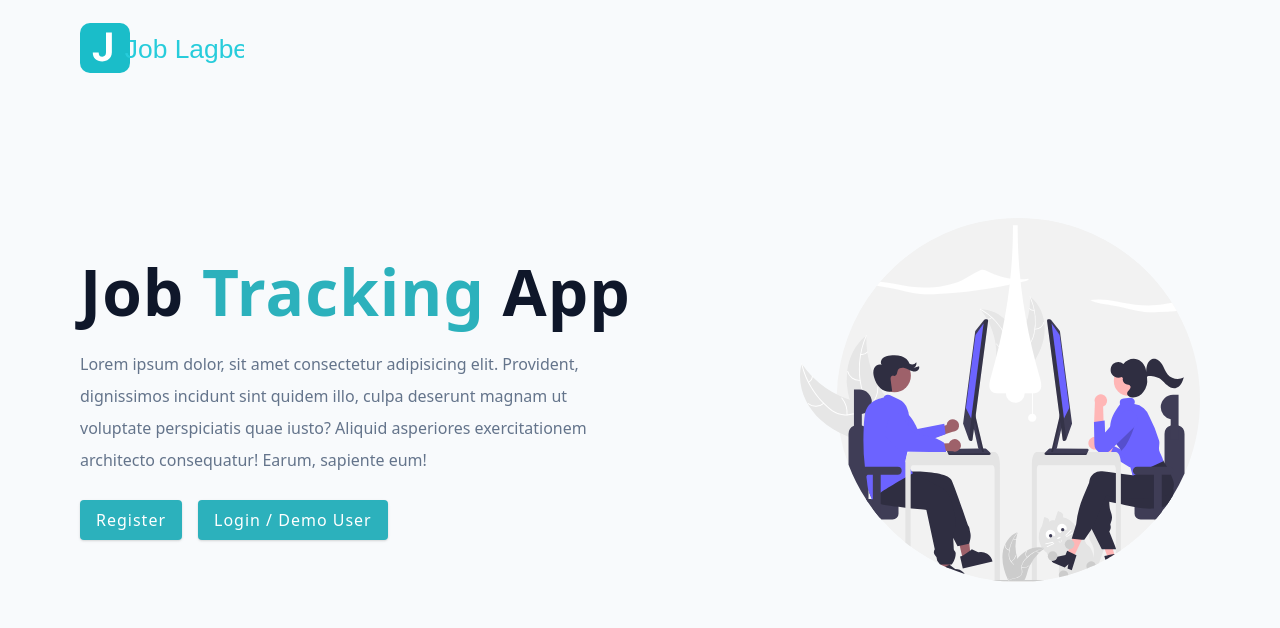
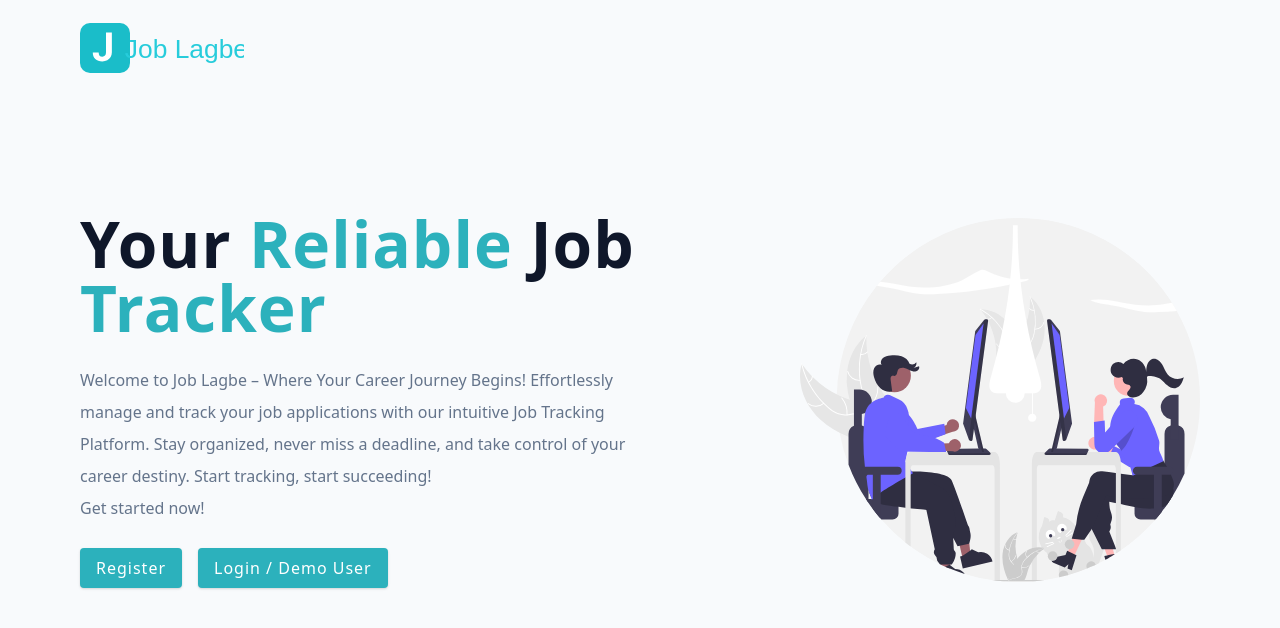
Before and after one commit to SR-Sujon/Job-Lagbe, a React (Vite) app: page / in a window 1280 px wide. Shown: the top 628 px of the page. Built offline with nearby package versions, Linux system fonts and the light colour scheme.

Commit message:
updated landing page

```diff
--- a/src/pages/Landing.jsx
+++ b/src/pages/Landing.jsx
@@ -14,22 +14,25 @@ const Landing = () => {
       <div className="container page">
         <div className="info">
           <h1>
-            Job <span>tracking</span> app
+            Your <span>Reliable</span> <strong>Job</strong> <span>Tracker</span>
           </h1>
           <p>
-            Lorem ipsum dolor, sit amet consectetur adipisicing elit. Provident,
-            dignissimos incidunt sint quidem illo, culpa deserunt magnam ut
-            voluptate perspiciatis quae iusto? Aliquid asperiores exercitationem
-            architecto consequatur! Earum, sapiente eum!
+            Welcome to Job Lagbe – Where Your Career Journey Begins!
+            Effortlessly manage and track your job applications with our
+            intuitive Job Tracking Platform. Stay organized, never miss a
+            deadline, and take control of your career destiny. Start tracking,
+            start succeeding!
+            <br />
+            Get started now!
           </p>
           <Link to="/register" className="btn register-link">
-          Register
+            Register
           </Link>
           <Link to="/login" className="btn">
             Login / Demo User
           </Link>
         </div>
-        <img src={main_office} alt="Job Hunt" className="img main-img"/>
+        <img src={main_office} alt="Job Hunt" className="img main-img" />
       </div>
     </Wrapper>
   );
```
